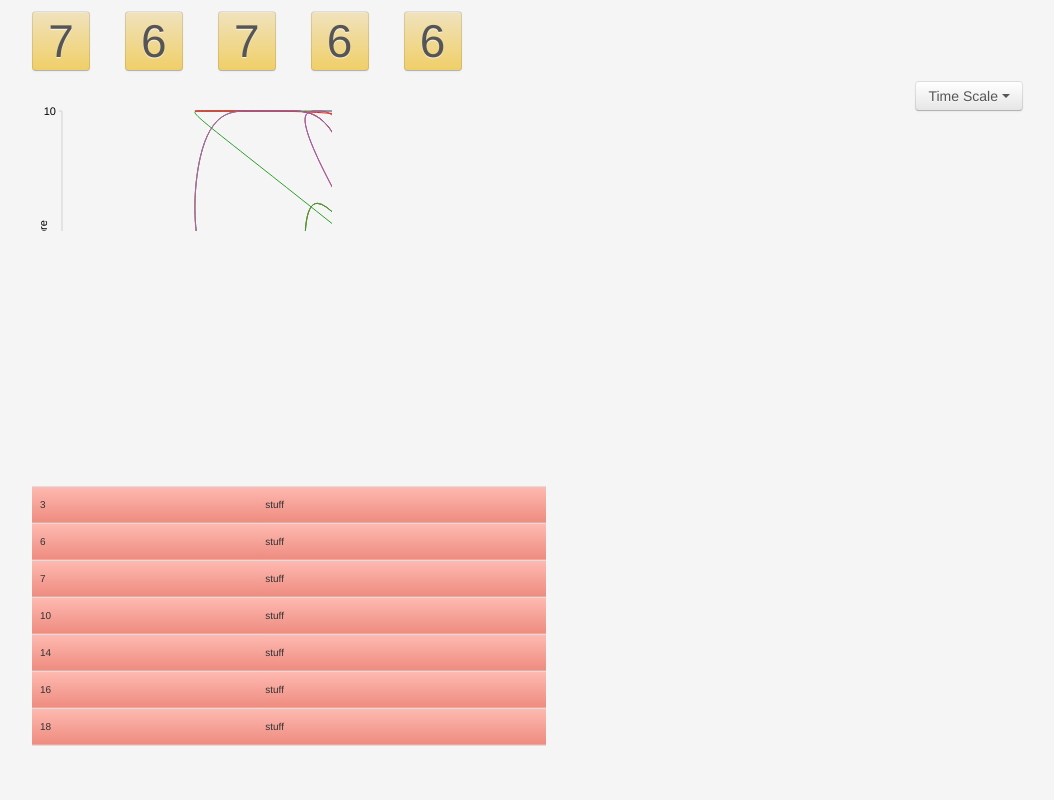
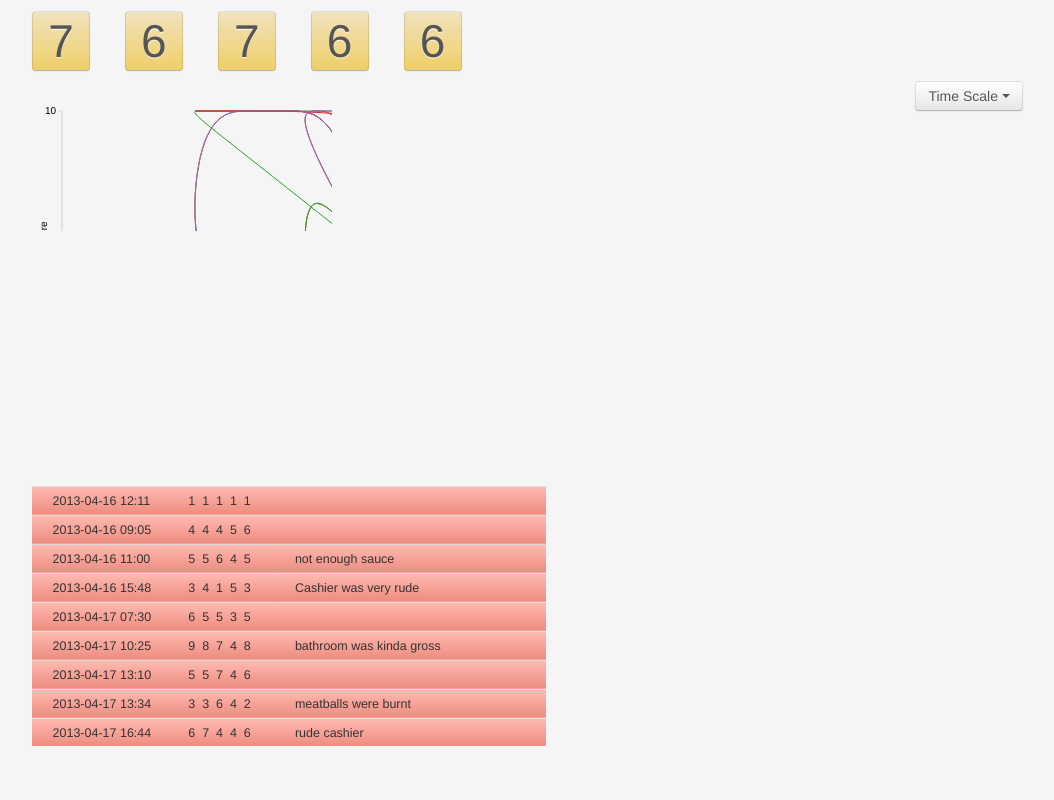
Before and after one commit to revengeoftheants/RestaurantDashboard, a plain HTML site: page index.html in a window 1280 px wide. Shown: the whole page, without its empty margins (98-1152 px from the left). Drawn offline with Linux system fonts and the light colour scheme.

Commit message:
Updated survey log to display metadata.

```diff
--- a/index.html
+++ b/index.html
@@ -54,7 +54,7 @@
 		</div>
 		<div id="bottomCntnr" class="row-fluid">
 			<div id="msgLogCntnr">
-				<table id="surveyTbl" class="table table-hover">
+				<table id="surveyTbl" class="table table-condensed table-hover">
 					<tbody><!-- This tbody is required for Bootstrap's table row hover over functionality. --></tbody>
 				</table>
 			</div>
--- a/scripts/GraphBuilder.js
+++ b/scripts/GraphBuilder.js
@@ -22,6 +22,7 @@ if (GraphBuilder) {
 
 		var CATEGORY_TYPS = new Array(OVERALL_SATISFACTION_NBR, FOOD_SATISFACTION_NBR,
 									  SERVICE_SATISFACTION_NBR, CLEANLINESS_NBR, RECOMMENDATION_NBR)
+		   ,SPACE_2 = "&nbsp;&nbsp;"
 		   ,HOUR_TICK_LBLS = new Array(1,2,3,4,5,6,7,8,9,10,11,12,13,14,15,16,17,18,19,20,21,22,23);
 
 
@@ -379,7 +380,20 @@ if (GraphBuilder) {
 					tblRowHtmlTxt = "<tr>";
 				}
 
-				tblRowHtmlTxt += "<td>" + currSurvey.Id + "</td><td>stuff</td></tr>";
+				var ts = new moment(currSurvey.TransactionTs);
+				var tsTxt = ts.format("YYYY-MM-DD HH:mm");
+
+				var scoresTxt = currSurvey.OverallSatisfactionNbr + SPACE_2 + currSurvey.FoodSatisfactionNbr + SPACE_2 +
+								currSurvey.ServiceSatisfactionNbr + SPACE_2 + currSurvey.CleanlinessNbr + SPACE_2 +
+								currSurvey.RecommendationNbr;
+
+				var commentTxt = currSurvey.CommentsTxt.substr(0,34);
+
+				if (commentTxt == "N/A") {
+					commentTxt = "";
+				}
+
+				tblRowHtmlTxt += "<td>" + tsTxt + "</td><td>" + scoresTxt +"</td><td>" + commentTxt +"</td></tr>";
 				surveyTblTBody.append(tblRowHtmlTxt);
 			}
 		};
--- a/styles/Dashboard.css
+++ b/styles/Dashboard.css
@@ -119,10 +119,11 @@ html, body {
 
 .scoreBtn {
 	height: 100%;
-	/* We want the button's width to be equal to its height, so we'll calculate and set that in javascript */
+	/* We want the button's width to be equal to its height, so we'll calculate and set that in javascript.
+	 * Same for the font size.
+	 */
 	margin-right: 3%;
 	padding: 0%;
-	/*font-size: 400%;*/
 	text-align: center;
 	color: #555555;
 	background-image: -moz-linear-gradient(top, #F0E2BD, #F0CF68);
@@ -190,13 +191,18 @@ html, body {
 
 
 .axis text {
-    font-size: 11px;
+    font-size: 100%;
     color: #E3E3E3;
 }
 
 
 .table {
 	height: 100%;
+	font-size: 125%;
+}
+
+.table-condensed td {
+	padding-left: 4%;
 }
 
 
@@ -207,6 +213,7 @@ html, body {
 	background-image: -webkit-linear-gradient(top, #F0E2BD, #F2C53D);
 	background-image: -o-linear-gradient(top, #F0E2BD, #F2C53D);
 	background-image: linear-gradient(to bottom, #F0E2BD, #F2C53D);
+	color: #FFFFFF;
 }
 
 
@@ -216,9 +223,8 @@ html, body {
 	background-image: -webkit-linear-gradient(top, #FEBAB1, #EE8B7F);
 	background-image: -o-linear-gradient(top, #FEBAB1, #EE8B7F);
 	background-image: linear-gradient(to bottom, #FEBAB1, #EE8B7F);
-	/*background-image: none;
-	background-color: #EE8B7F;*/
 }
+
 
 .table-hover tbody tr.error:hover > td {
 	background-image: -moz-linear-gradient(top, #EE8B7F, #BD3E37);
@@ -226,4 +232,5 @@ html, body {
 	background-image: -webkit-linear-gradient(top, #EE8B7F, #BD3E37);
 	background-image: -o-linear-gradient(top, #EE8B7F, #BD3E37);
 	background-image: linear-gradient(to bottom, #EE8B7F, #BD3E37);
+	color: #FFFFFF;
 }
```
